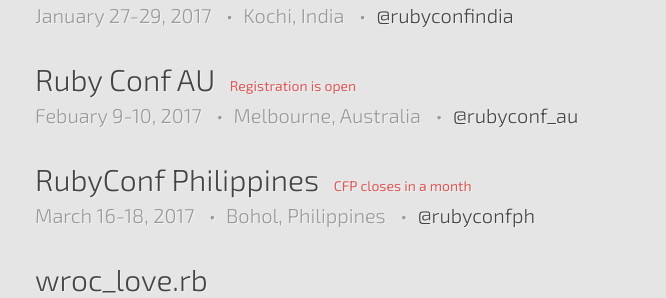
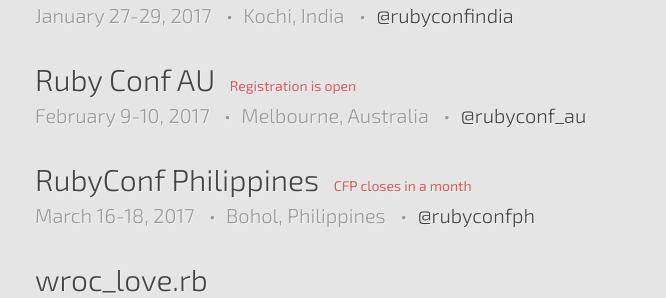
Before and after one commit to ruby-conferences/ruby-conferences.github.io, a Jekyll site: the page built from index.html, in a window 1280 px wide. Shown: the part 1001-1299 px from the top of the page, without its empty margins (205-871 px from the left). Built offline with Jekyll 4.4.1, drawn with Linux system fonts in a browser that asks for light colours.

Commit message:
Fix typo - "Febuary" => "February"

```diff
--- a/_data/current.yml
+++ b/_data/current.yml
@@ -41,7 +41,7 @@
 
 - name: Ruby Conf AU
   location: Melbourne, Australia
-  dates: "Febuary 9-10, 2017"
+  dates: "February 9-10, 2017"
   url: http://www.rubyconf.org.au/2017
   twitter: rubyconf_au
   reg_phrase: Registration is open
```
